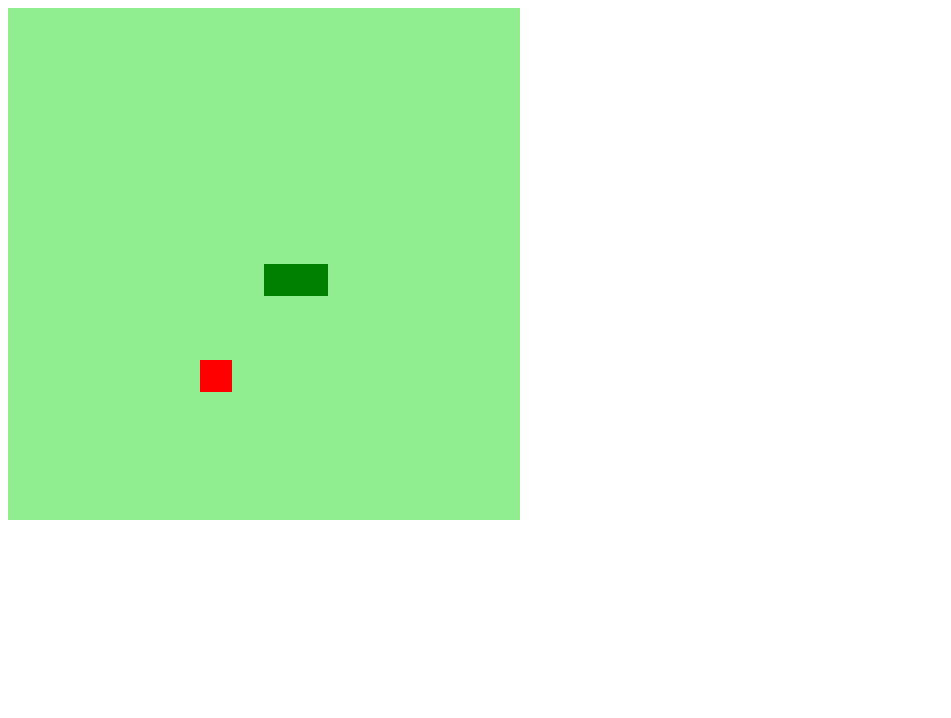
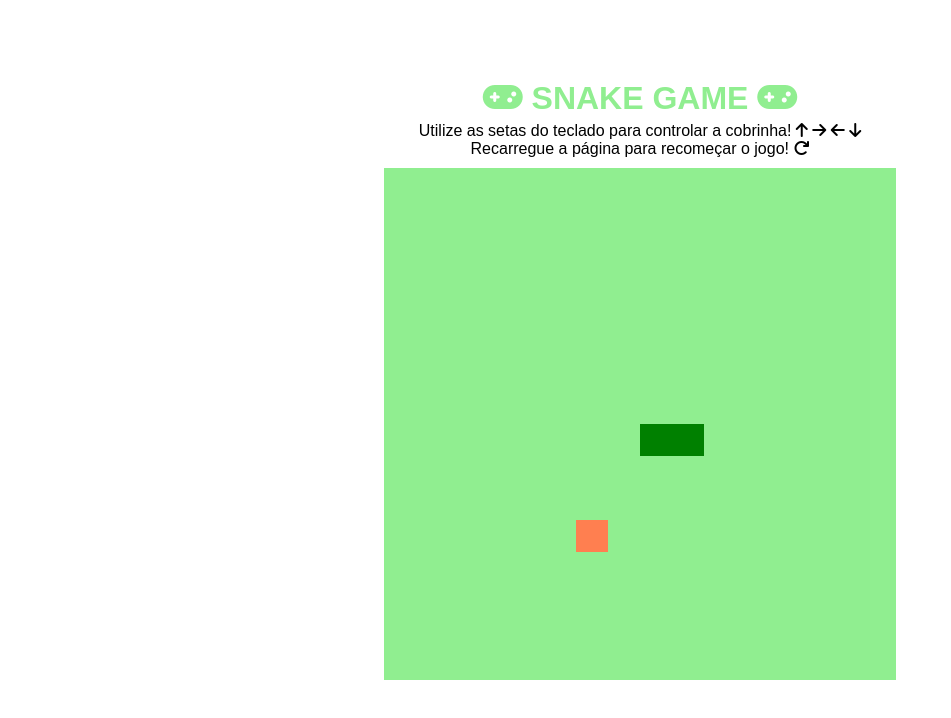
Before and after one commit to tiviniciussilvapereira/jogo-da-cobrinha, a plain HTML site: page index.html in a window 1280 px wide. Shown: the whole page, without its empty margins (0-951 px from the left). Drawn offline with Linux system fonts and the light colour scheme.

Commit message:
alteracao no layout e adicao de instrucoes

```diff
--- a/index.html
+++ b/index.html
@@ -5,11 +5,20 @@
     <meta name="viewport" content="width=device-width, initial-scale=1.0">
     <link rel="stylesheet" href="style.css">
     <script defer src="script.js"></script>
+    <script src="https://kit.fontawesome.com/1c9daaecdd.js" crossorigin="anonymous"></script>
+
     <title>JOGO DA COBRINHA</title>
 </head>
 <body>
+    <h1><i class="fas fa-gamepad"></i> SNAKE GAME <i class="fas fa-gamepad"></i></h1>
+    <div class="comandos">
+        <p>Utilize as setas do teclado para controlar a cobrinha! <i class="fas fa-arrow-up"></i>
+            <i class="fas fa-arrow-right"></i>
+            <i class="fas fa-arrow-left"></i>
+            <i class="fas fa-arrow-down"></i></p>
+        <p>Recarregue a página para recomeçar o jogo! <i class="fas fa-redo"></i></p>
+    </div>
     <canvas id="snake" width="512px" height="512px"></canvas>
-
 
 </body>
 </html>
--- a/script.js
+++ b/script.js
@@ -25,7 +25,7 @@ function criarCobrinha(){
 }
 
 function drawFood(){
-    context.fillStyle = "red";
+    context.fillStyle = "coral";
     context.fillRect(food.x, food.y, box, box);
 }
 
--- a/style.css
+++ b/style.css
@@ -0,0 +1,25 @@
+*{
+    padding: 0;
+    margin: 0;
+    box-sizing: border-box;
+    font-family: Arial, Helvetica, sans-serif;
+}
+
+body{
+    height: 95vh;
+    width: 95;
+    display: flex;
+    justify-content: center;
+    align-items: center;
+    flex-direction: column;
+}
+
+body h1{
+    margin-bottom: 5px;
+    color: lightgreen
+}
+
+.comandos{
+    margin-bottom: 10px;
+    text-align: center;
+}
```
